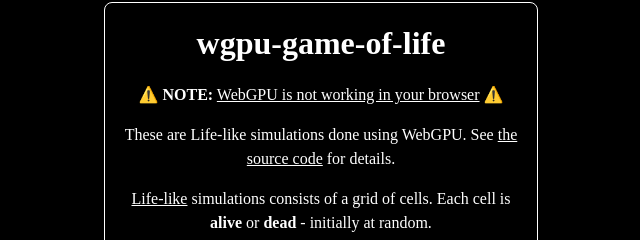
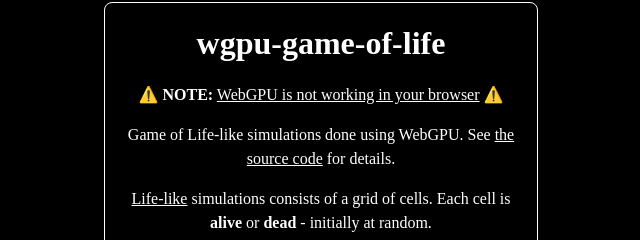
Before and after one commit to fornwall/wgpu-game-of-life, a website built with webpack: page site/index.html in a window 1280 px wide. Shown: the part 157-397 px from the top of the page, 319-959 px from the left. Built offline with nearby package versions, Linux system fonts and the light colour scheme; files whose address does not match are found by name.

```diff
--- a/site/index.html
+++ b/site/index.html
@@ -152,7 +152,7 @@
         ⚠️
       </p>
       <p>
-        These are Life-like simulations done using WebGPU. See
+        Game of Life-like simulations done using WebGPU. See
         <a href="https://github.com/fornwall/wgpu-game-of-life"
           >the source code</a
         >
```
